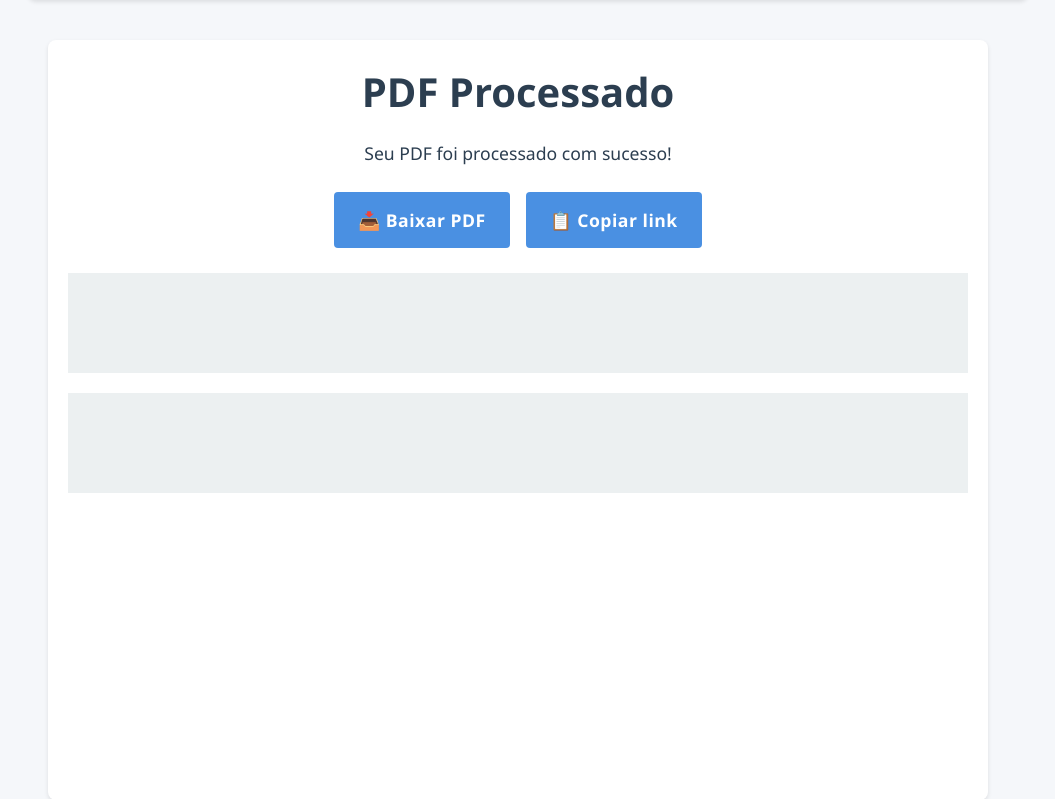
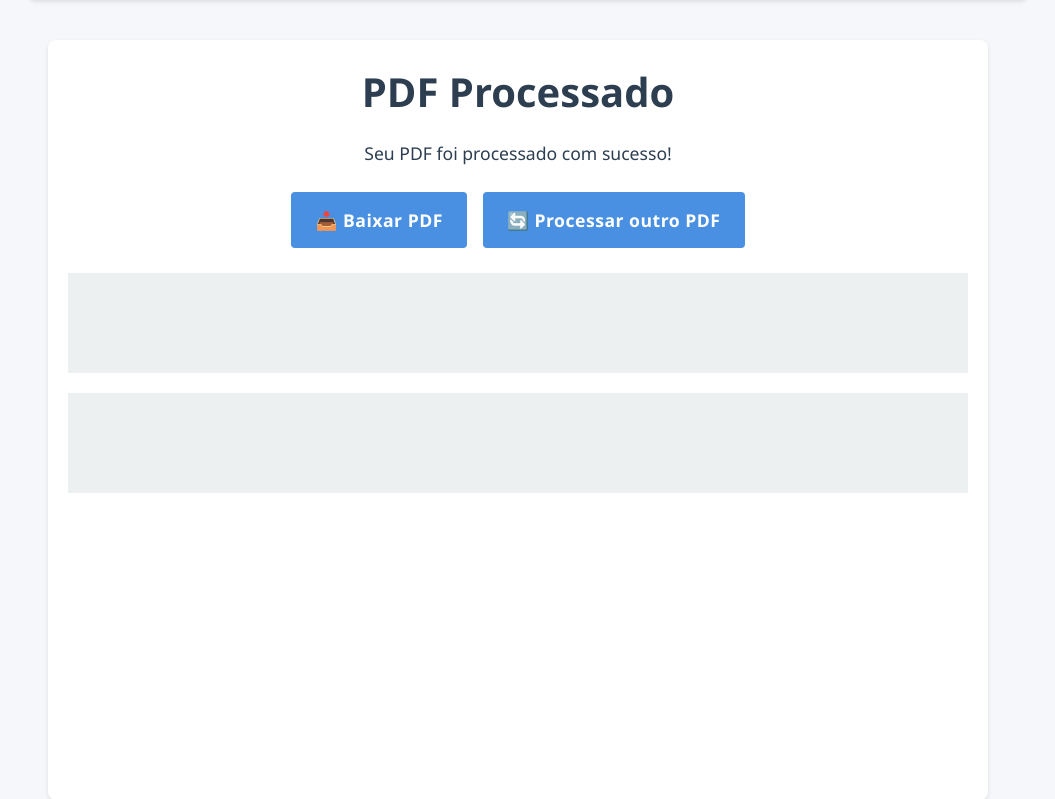
Before and after one commit to xFireHide/converter, a Flask app: page /divisorpdf/result/1 in a window 1280 px wide. Shown: the part 70-869 px from the top of the page, without its empty margins (112-1167 px from the left). Run offline with Flask 3, Linux system fonts and the light colour scheme.

Commit message:
Update result.html

```diff
--- a/templates/result.html
+++ b/templates/result.html
@@ -10,9 +10,9 @@ content %}
       download
     >
       📥 Baixar PDF
+    <a class="btn" href="{{ url_for('pdf_divisor.index') }}">
+      🔄 Processar outro PDF
     </a>
-
-    <button id="copy-link-btn" class="btn">📋 Copiar link</button>
   </div>
   <div class="ads-banner-top"></div>
   <div class="adsense-bottom"></div>
```
